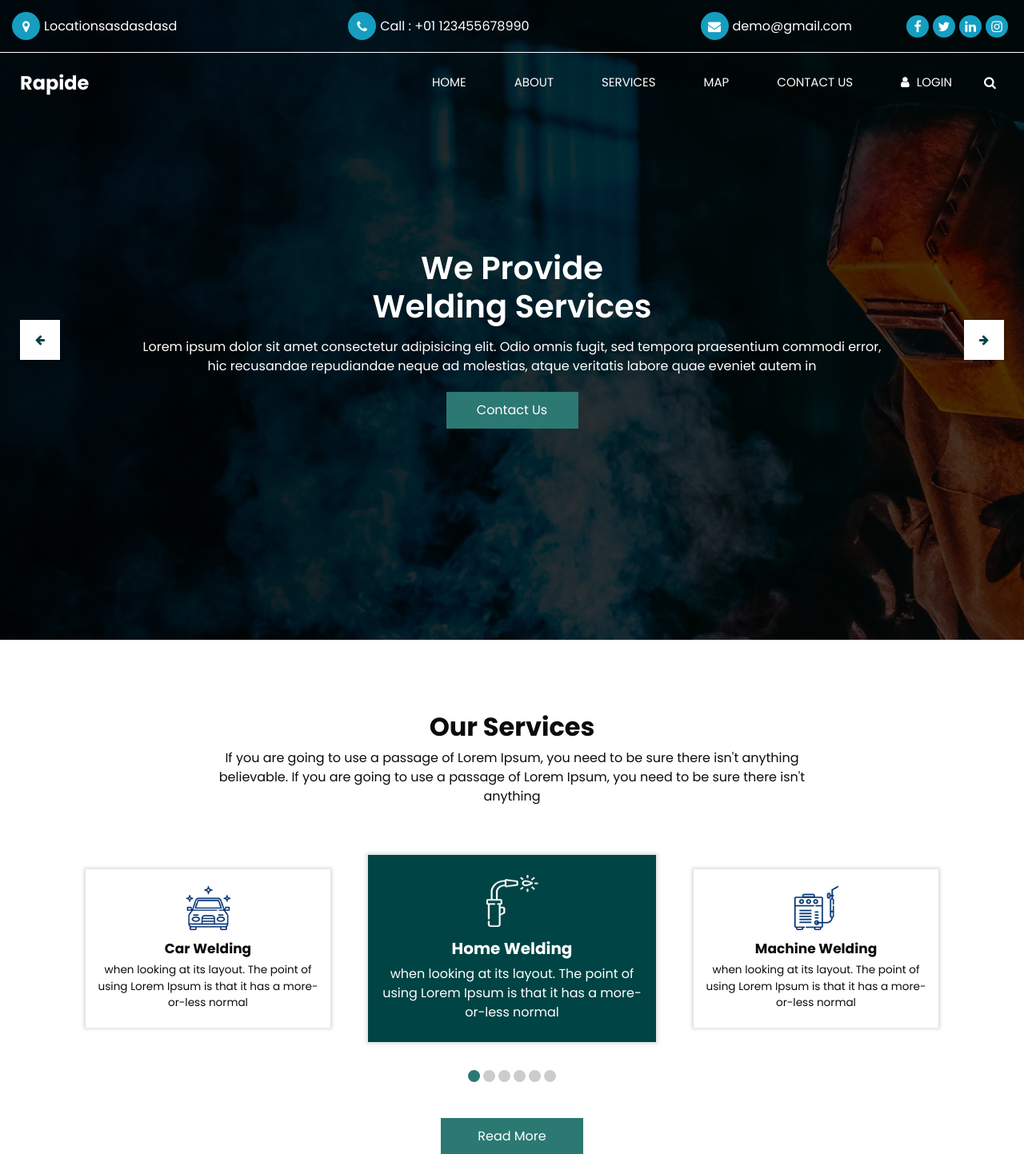
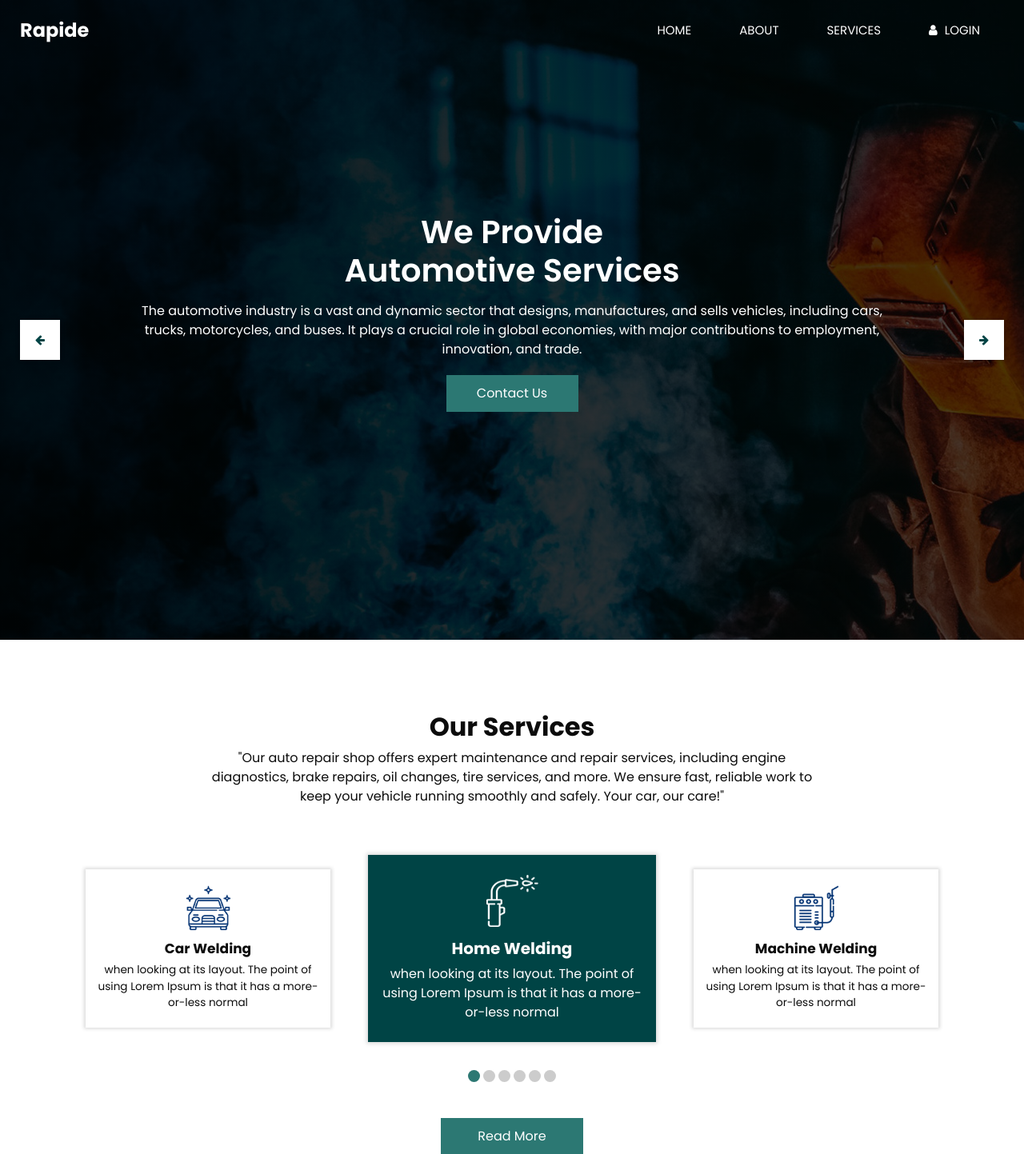
Before and after one commit to JMsallao/Rapide-Website, a PHP site: page / in a window 1280 px wide. Shown: the top 1443 px of the page at 80% size. Run offline with PHP 8.4, Linux system fonts and the light colour scheme; some libraries are stand-ins or nearby versions.

Commit message:
Update index.php

```diff
--- a/index.php
+++ b/index.php
@@ -42,45 +42,7 @@
         </div>
         <!-- header section strats -->
         <header class="header_section">
-            <div class="header_top">
-                <div class="container-fluid header_top_container">
 
-                    <div class="contact_nav">
-                        <a href="">
-                            <i class="fa fa-map-marker" aria-hidden="true"></i>
-                            <span>
-                                Locationsasdasdasd
-                            </span>
-                        </a>
-                        <a href="">
-                            <i class="fa fa-phone" aria-hidden="true"></i>
-                            <span>
-                                Call : +01 123455678990
-                            </span>
-                        </a>
-                        <a href="">
-                            <i class="fa fa-envelope" aria-hidden="true"></i>
-                            <span>
-                                demo@gmail.com
-                            </span>
-                        </a>
-                    </div>
-                    <div class="social_box">
-                        <a href="">
-                            <i class="fa fa-facebook" aria-hidden="true"></i>
-                        </a>
-                        <a href="">
-                            <i class="fa fa-twitter" aria-hidden="true"></i>
-                        </a>
-                        <a href="">
-                            <i class="fa fa-linkedin" aria-hidden="true"></i>
-                        </a>
-                        <a href="">
-                            <i class="fa fa-instagram" aria-hidden="true"></i>
-                        </a>
-                    </div>
-                </div>
-            </div>
             <div class="header_bottom">
                 <div class="container-fluid">
                     <nav class="navbar navbar-expand-lg custom_nav-container ">
@@ -105,12 +67,6 @@
                                     <a class="nav-link" href="user_service.php">Services</a>
                                 </li>
                                 <li class="nav-item">
-                                    <a class="nav-link" href="user_map.php"> Map </a>
-                                </li>
-                                <li class="nav-item">
-                                    <a class="nav-link" href="user_contact.php">Contact Us</a>
-                                </li>
-                                <li class="nav-item">
                                     <a class="nav-link" href="login.php">
                                         <i class="fa fa-user" aria-hidden="true"></i>
                                         <span>
@@ -118,11 +74,6 @@
                                         </span>
                                     </a>
                                 </li>
-                                <form class="form-inline justify-content-center">
-                                    <button class="btn  my-2 my-sm-0 nav_search-btn" type="submit">
-                                        <i class="fa fa-search" aria-hidden="true"></i>
-                                    </button>
-                                </form>
                             </ul>
                         </div>
                     </nav>
@@ -141,12 +92,13 @@
                                     <div class="detail-box">
                                         <h1>
                                             We Provide <br>
-                                            Welding Services
+                                            Automotive Services
                                         </h1>
                                         <p>
-                                            Lorem ipsum dolor sit amet consectetur adipisicing elit. Odio omnis fugit,
-                                            sed tempora praesentium commodi error, hic recusandae repudiandae neque ad
-                                            molestias, atque veritatis labore quae eveniet autem in
+                                            The automotive industry is a vast and dynamic sector that designs,
+                                            manufactures, and sells vehicles, including cars, trucks, motorcycles, and
+                                            buses. It plays a crucial role in global economies, with major contributions
+                                            to employment, innovation, and trade.
                                         </p>
                                         <div class="btn-box">
                                             <a href="" class="btn1">
@@ -165,12 +117,13 @@
                                     <div class="detail-box">
                                         <h1>
                                             We Provide <br>
-                                            Welding Services
+                                            Automotive Services
                                         </h1>
                                         <p>
-                                            Lorem ipsum dolor sit amet consectetur adipisicing elit. Odio omnis fugit,
-                                            sed tempora praesentium commodi error, hic recusandae repudiandae neque ad
-                                            molestias, atque veritatis labore quae eveniet autem in
+                                            The automotive industry is a vast and dynamic sector that designs,
+                                            manufactures, and sells vehicles, including cars, trucks, motorcycles, and
+                                            buses. It plays a crucial role in global economies, with major contributions
+                                            to employment, innovation, and trade.
                                         </p>
                                         <div class="btn-box">
                                             <a href="" class="btn1">
@@ -189,12 +142,13 @@
                                     <div class="detail-box">
                                         <h1>
                                             We Provide <br>
-                                            Welding Services
+                                            Automotive Services
                                         </h1>
                                         <p>
-                                            Lorem ipsum dolor sit amet consectetur adipisicing elit. Odio omnis fugit,
-                                            sed tempora praesentium commodi error, hic recusandae repudiandae neque ad
-                                            molestias, atque veritatis labore quae eveniet autem in
+                                            The automotive industry is a vast and dynamic sector that designs,
+                                            manufactures, and sells vehicles, including cars, trucks, motorcycles, and
+                                            buses. It plays a crucial role in global economies, with major contributions
+                                            to employment, innovation, and trade.
                                         </p>
                                         <div class="btn-box">
                                             <a href="" class="btn1">
@@ -232,9 +186,10 @@
                     Our Services
                 </h2>
                 <p class="col-lg-8 px-0">
-                    If you are going to use a passage of Lorem Ipsum, you need to be sure there isn't anything
-                    believable. If you are going to use a passage of Lorem Ipsum, you need to be sure there isn't
-                    anything
+
+                    "Our auto repair shop offers expert maintenance and repair services, including engine diagnostics,
+                    brake repairs, oil changes, tire services, and more. We ensure fast, reliable work to keep your
+                    vehicle running smoothly and safely. Your car, our care!"
                 </p>
             </div>
             <div class="service_container">
@@ -362,11 +317,12 @@
                             </h2>
                         </div>
                         <p class="detail_p_mt">
-                            There are many variations of passages of Lorem Ipsum available, but the majority have
-                            suffered alteration in some form, by injected humour, orThere are many variations of
-                            passages of Lorem Ipsum available, but the majority have suffered alteration in some form,
-                            by injected humour, orThere are many variations of passages of Lorem Ipsum available, but
-                            the majority have suffered alteration in some form, by injected humour, or
+                            Rapidé’s quality assurance can be summed up in these words: CASA-quality
+                            services at affordable prices.
+                            Our team of skilled technicians, coupled with state of the art equipment, allow us to fulfil
+                            this vision. This vision is what we now refer to as the Rapidé Way,
+                            and it’s something that separates us from every other competitor out there.
+                            Curious about the #RapidéWay and what makes it so good? Come and experience it for yourself!
                         </p>
                         <a href="about.html" class="">
                             Read More
@@ -375,7 +331,7 @@
                 </div>
                 <div class="col-md-6 px-0">
                     <div class="img-box ">
-                        <img src="images/about-img.jpg" class="box_img" alt="about img">
+                        <img src="images/bg1.jpg" class="box_img" alt="about img">
                     </div>
                 </div>
             </div>
@@ -386,78 +342,17 @@
 
     <!-- team section -->
 
-    <section class="team_section layout_padding">
-        <div class="container">
-            <div class="heading_container heading_center">
-                <h2>
-                    Our Team
-                </h2>
-                <p>
-                    Lorem ipsum dolor sit amet, non odio tincidunt ut ante, lorem a euismod suspendisse vel, sed quam
-                    nulla mauris
-                    iaculis. Erat eget vitae malesuada, tortor tincidunt porta lorem lectus.
-                </p>
-            </div>
-            <div class="row">
-                <div class="col-md-4 col-sm-6 mx-auto">
-                    <div class="box">
-                        <div class="img-box">
-                            <img src="images/t1.jpg" alt="">
-                        </div>
-                        <div class="detail-box">
-                            <h5>
-                                Martin Anderson
-                            </h5>
-                            <h6 class="">
-                                supervisor
-                            </h6>
-                        </div>
-                    </div>
-                </div>
-                <div class="col-md-4 col-sm-6 mx-auto">
-                    <div class="box">
-                        <div class="img-box">
-                            <img src="images/t2.jpg" alt="">
-                        </div>
-                        <div class="detail-box">
-                            <h5>
-                                Denny Butler
-                            </h5>
-                            <h6 class="">
-                                supervisor
-                            </h6>
-                        </div>
-                    </div>
-                </div>
-                <div class="col-md-4 col-sm-6 mx-auto">
-                    <div class="box">
-                        <div class="img-box">
-                            <img src="images/t3.jpg" alt="">
-                        </div>
-                        <div class="detail-box">
-                            <h5>
-                                Nathan Mcpherson
-                            </h5>
-                            <h6 class="">
-                                supervisor
-                            </h6>
-                        </div>
-                    </div>
-                </div>
-            </div>
-        </div>
-    </section>
+
 
     <!-- end team section -->
 
     <!-- contact section -->
-    <section class="contact_section ">
+    <section class="contact_section mt-5">
         <div class="container-fluid">
-
             <div class="row">
                 <div class="col-md-6 px-0">
                     <div class="img-box ">
-                        <img src="images/contact-img.jpg" class="box_img" alt="about img">
+                        <img src="images/bg3.jpg" class="box_img" alt="about img">
                     </div>
                 </div>
                 <div class="col-md-5 mx-auto">
@@ -508,7 +403,7 @@
     <!-- end contact section -->
 
     <!-- client section -->
-
+    <!--
     <section class="client_section layout_padding">
         <div class="container ">
             <div class="heading_container heading_center">
@@ -608,7 +503,7 @@
                 </div>
             </div>
         </div>
-    </section>
+    </section> -->
 
     <!-- end client section -->
 
@@ -619,7 +514,7 @@
                 <div class="row">
                     <div class="col-md-3 ">
                         <a class="navbar-brand" href="index.html">
-                            Finter
+                            Rapide
                         </a>
                     </div>
                     <div class="col-md-5 ">
@@ -633,7 +528,7 @@
                             <a href="">
                                 <i class="fa fa-phone" aria-hidden="true"></i>
                                 <span>
-                                    +01 1234567890
+                                    Call : 0966 061 9979
                                 </span>
                             </a>
                         </div>
@@ -642,15 +537,6 @@
                         <div class="social_box">
                             <a href="">
                                 <i class="fa fa-facebook" aria-hidden="true"></i>
-                            </a>
-                            <a href="">
-                                <i class="fa fa-twitter" aria-hidden="true"></i>
-                            </a>
-                            <a href="">
-                                <i class="fa fa-linkedin" aria-hidden="true"></i>
-                            </a>
-                            <a href="">
-                                <i class="fa fa-instagram" aria-hidden="true"></i>
                             </a>
                         </div>
                     </div>
@@ -743,7 +629,7 @@
         <div class="container">
             <p>
                 &copy; <span id="displayYear"></span> All Rights Reserved By
-                <a href="https://html.design/">Free Html Templates</a>
+                <a href="">Rapide.ph</a>
             </p>
         </div>
     </footer>
@@ -767,6 +653,10 @@
     <!-- Google Map -->
     <script src="https://maps.googleapis.com/maps/api/js?key=AIzaSyCh39n5U-4IoWpsVGUHWdqB6puEkhRLdmI&callback=myMap">
     </script>
+
+    <script src="https://cdn.jsdelivr.net/npm/bootstrap@5.3.0-alpha1/dist/js/bootstrap.bundle.min.js"
+        integrity="sha384-w76A7a9Hr8lFztXXwjbK6g3Kbt1Lz6Y3auD8r5c6EwHgjV4ldtJgROZXB6ZGdvep" crossorigin="anonymous">
+    </script>
     <!-- End Google Map -->
 </body>
 
```
